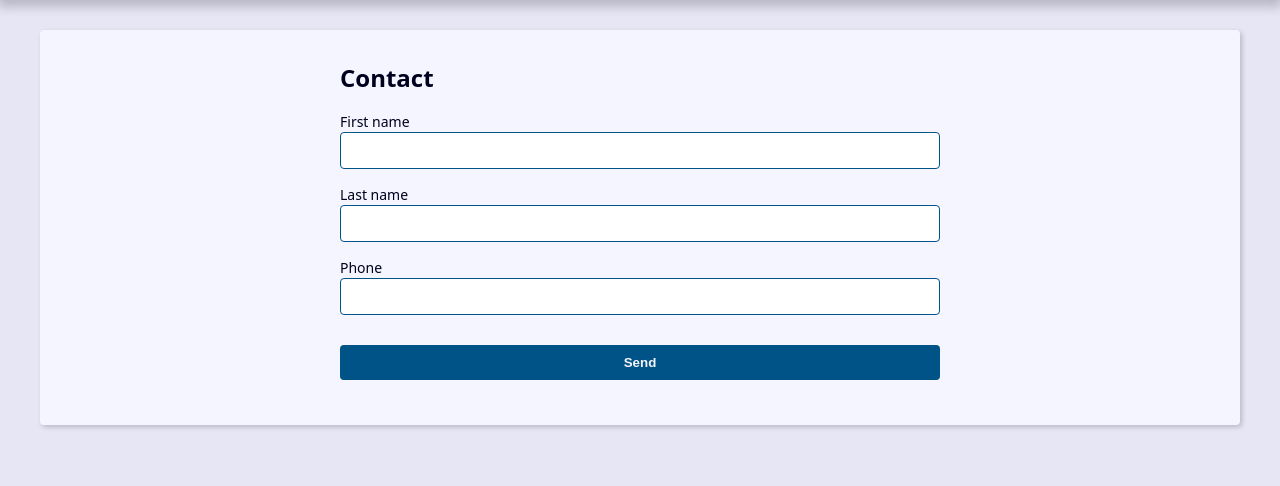
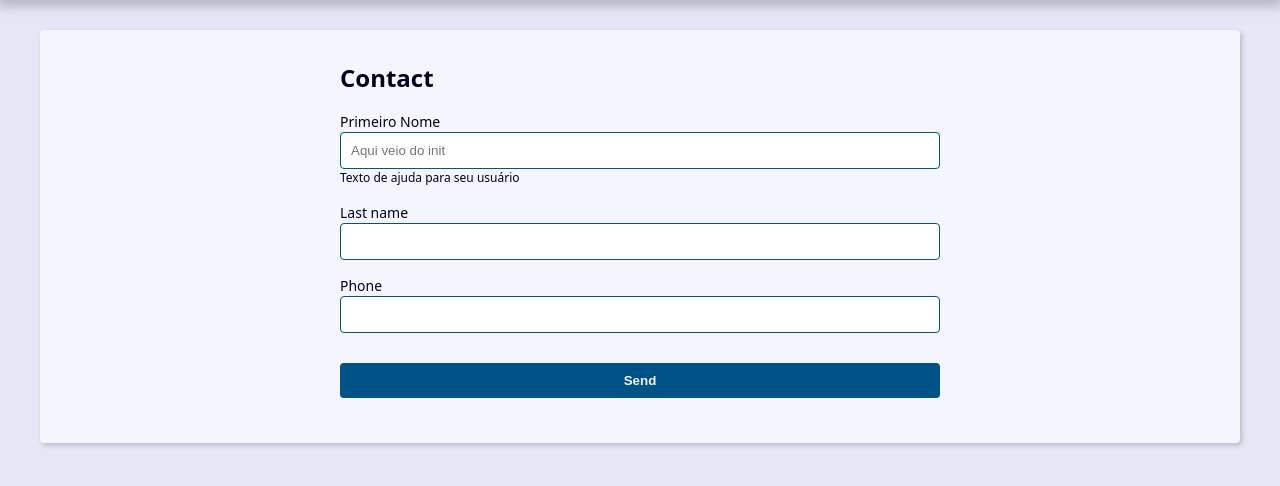
Before and after one commit to Arthyxx/projetoagendadjango, a Django app: page /contact/create/ in a window 1280 px wide. Shown: the part 239-725 px from the top of the page. Run offline with Django 5.2, Linux system fonts and the light colour scheme.

Commit message:
Criando forms.py

```diff
--- /dev/null
+++ b/contact/forms.py
@@ -0,0 +1,59 @@
+from django import forms
+from django.core.exceptions import ValidationError
+
+from . import models
+
+
+class ContactForm(forms.ModelForm):
+    first_name = forms.CharField(
+        widget=forms.TextInput(
+            attrs={
+                'class': 'classe-a classe-b',
+                'placeholder': 'Aqui veio do init',
+            }
+        ),
+        label='Primeiro Nome',
+        help_text='Texto de ajuda para seu usuário',
+    )
+
+    def __init__(self, *args, **kwargs):
+        super().__init__(*args, **kwargs)
+
+        # self.fields['first_name'].widget.attrs.update({
+        #     'class': 'classe-a classe-b',
+        #     'placeholder': 'Aqui veio do init',
+        # })
+
+    class Meta:
+        model = models.Contact
+        fields = (
+            'first_name', 'last_name', 'phone',
+        )
+        # widgets = {
+        #     'first_name': forms.TextInput(
+        #         attrs={
+        #             'class': 'classe-a classe-b',
+        #             'placeholder': 'Escreva aqui',
+        #         }
+        #     )
+        # }
+
+    def clean(self):
+        # cleaned_data = self.cleaned_data
+
+        self.add_error(
+            'first_name',
+            ValidationError(
+                'Mensagem de erro',
+                code='invalid'
+            )
+        )
+        self.add_error(
+            'first_name',
+            ValidationError(
+                'Mensagem de erro 2',
+                code='invalid'
+            )
+        )
+
+        return super().clean()
--- a/contact/templates/contact/create.html
+++ b/contact/templates/contact/create.html
@@ -6,7 +6,7 @@
     <h2>Contact</h2>
 
     <form
-      action="{% url "contact:create" %}"
+      action="{% url 'contact:create' %}"
       method="POST"
       enctype="multipart/form-data"
     >
@@ -15,12 +15,27 @@
       <div class="form-content">
 
         {% for field in form %}
-            <div class="form-group">
+          <div class="form-group">
             <label for="{{ field.id_for_label }}">{{ field.label }}</label>
-            <input type="text" name="first_name" maxlength="255" id="id_first_name">
-            </div>
+            {{ field }}
+            {{ field.errors }}
+
+            {% if field.help_text %}
+              <p class="help-text">{{ field.help_text }}</p>
+            {% endif %}
+          </div>
         {% endfor %}
       </div>
+
+      {% if form.non_field_errors %}
+        <div class="form-content">
+          <div class="form-group">
+            <div class="message error">
+              {{ form.non_field_errors }}
+            </div>
+          </div>
+        </div>
+      {% endif %}
 
       <div class="form-content">
         <div class="form-group">
--- a/contact/views/contact_form.py
+++ b/contact/views/contact_form.py
@@ -1,27 +1,16 @@
-from django.shortcuts import render, get_object_or_404, redirect
-from contact.models import Contact
-from django import forms
-from django.db.models import Q
-from django.core.paginator import Paginator
-from django.http import Http404
-
-class ContactForm(forms.ModelForm):
-    class Meta:
-        model = Contact
-        fields = (
-            'first_name', 'last_name', 'phone'
-        )
+from django.shortcuts import render
+from contact.forms import ContactForm
 
 def create(request):
     if request.method == 'POST':
         context = {
-        'form': ContactForm(request.POST)
-    }
+            'form': ContactForm(request.POST)
+        }
 
         return render(
             request,
             'contact/create.html',
-            context,
+            context
         )
 
     context = {
@@ -31,5 +20,5 @@ def create(request):
     return render(
         request,
         'contact/create.html',
-        context,
+        context
     )
```
